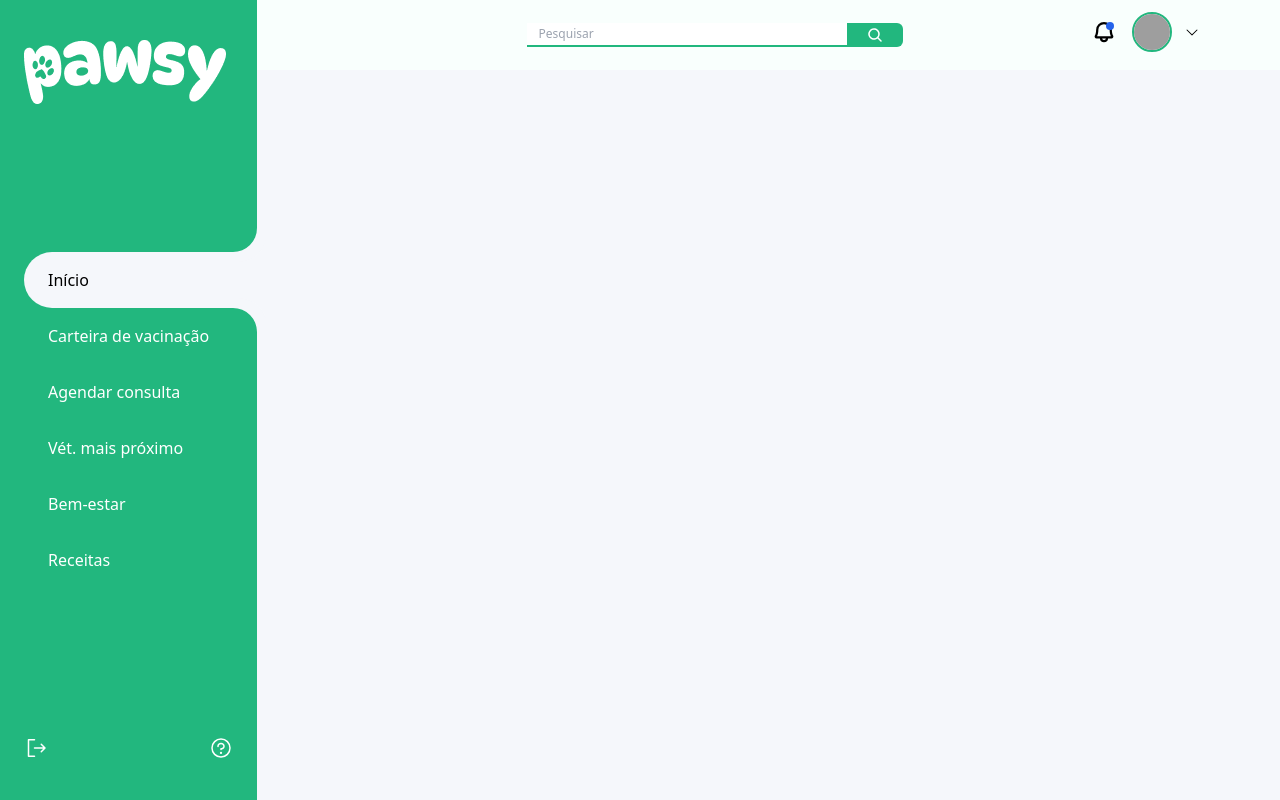
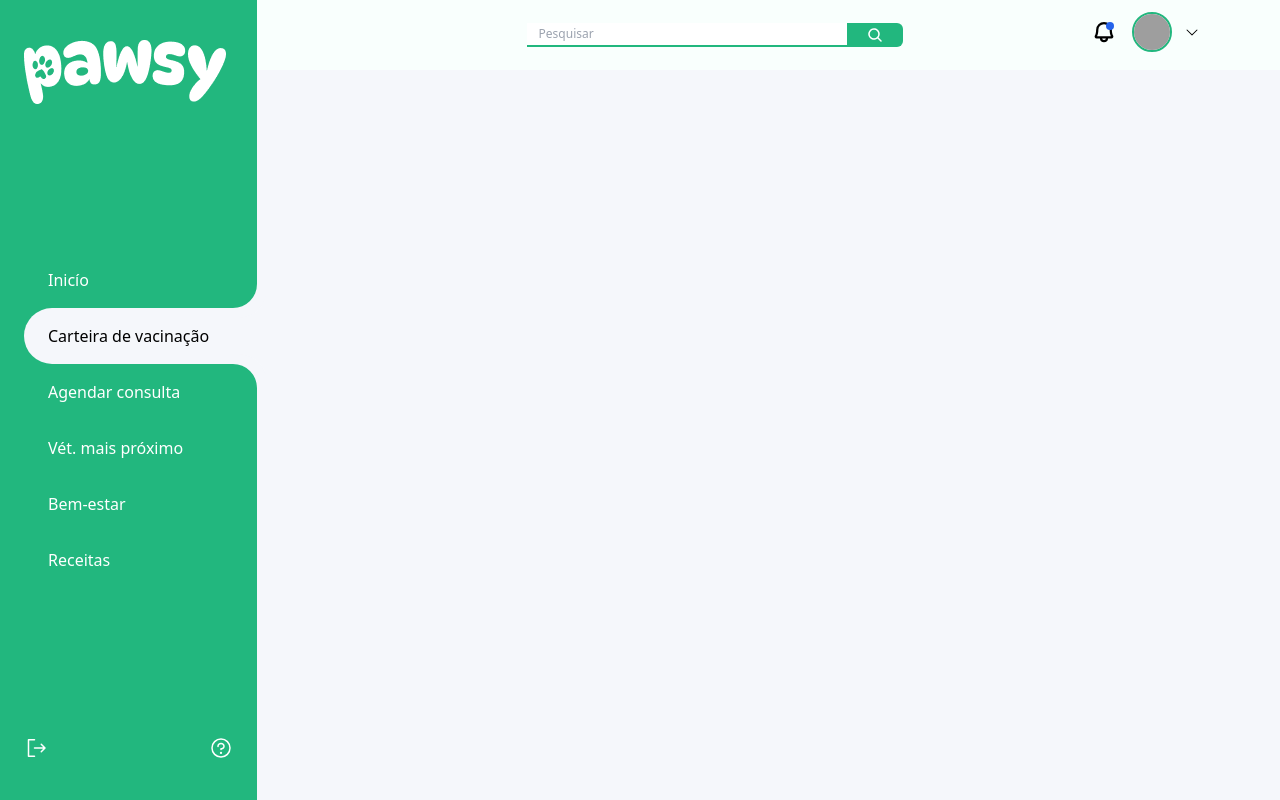
Before and after one commit to pawsy-oficial/pawsy, a React (Vite) app: page /tutor in a window 1280 px wide. Built offline with nearby package versions, Linux system fonts and the light colour scheme; grey boxes are pictures that could not be loaded.

Commit message:
refactor: ensure header component returns active state when match url pathname

```diff
--- a/src/components/Navbar.jsx
+++ b/src/components/Navbar.jsx
@@ -1,88 +1,131 @@
-import { Question, SignOut } from "@phosphor-icons/react"
-import Logo from "../img/logo.png"
+import { Question, SignOut } from "@phosphor-icons/react";
+import Logo from "../img/logo.png";
 
-export function NavbarTutor(props){
+export function NavbarTutor() {
   const pages = [
-        "Início",
-        "Carteira de vacinação",
-        "Agendar consulta",
-        "Vét. mais próximo",
-        "Bem-estar",
-        "Receitas",
-    ]
+    {
+      name: "Inicío",
+      pathname: "/clinic",
+    },
+    {
+      name: "Carteira de vacinação",
+      pathname: "/tutor",
+    },
+    {
+      name: "Agendar consulta",
+      pathname: "/consulta",
+    },
+    {
+      name: "Vét. mais próximo",
+      pathname: "/vets",
+    },
+    {
+      name: "Bem-estar",
+      pathname: "/bem-estar",
+    },
+    {
+      name: "Receitas",
+      pathname: "/receitas",
+    },
+  ];
 
-    return(
+  const isActive = (pathname) => {
+    return window?.location?.pathname === pathname;
+  };
+
+  return (
     <section className="bg-primary h-full min-h-screen sticky top-0 px-6 py-10 flex flex-col gap-16 justify-between">
       <div className="w-52">
-                <img src={Logo} alt="Logotipo PAWSY"/>
+        <img src={Logo} alt="Logotipo PAWSY" />
       </div>
 
       <nav className="flex flex-col w-[calc(100%+24px)] gap-4">
         <ul>
-                    {
-                        pages.map((page, index) => {
-                            return(
+          {pages.map((page, index) => {
+            return (
               <li
                 key={index}
-                                    className={`nav-link ${index == props.page && "bg-[#F5F7FB] !text-black f after:block before:block"}`}
+                className={`nav-link ${
+                  isActive(page.pathname)
+                    ? "bg-[#F5F7FB] !text-black f after:block before:block"
+                    : ""
+                }`}
               >
-                                    <a href="#" >
-                                        {page}
-                                    </a>
+                <a href={page.pathname}>{page.name}</a>
               </li>
-                            )
-                        })
-                    }
+            );
+          })}
         </ul>
       </nav>
       <div className="flex justify-between text-white">
         <span>
-                    <SignOut size={24} color="#fff"/>
+          <SignOut size={24} color="#fff" />
         </span>
         <span>
-                    <Question size={24} color="#fff"/>
+          <Question size={24} color="#fff" />
         </span>
       </div>
     </section>
-    )
+  );
 }
 
-export function NavbarClinic(props){
+export function NavbarClinic() {
   const pages = [
-        "Inicío",
-        "Agenda",
-        "Marketing",
-        "Pacientes",
-        "Perfil",
-    ]
+    {
+      name: "Inicío",
+      pathname: "/clinica",
+    },
+    {
+      name: "Agenda",
+      pathname: "/agenda",
+    },
+    {
+      name: "Marketing",
+      pathname: "/marketing",
+    },
+    {
+      name: "Pacientes",
+      pathname: "/pacientes",
+    },
+    {
+      name: "Perfil",
+      pathname: "/perfil",
+    },
+  ];
 
+  const isActive = (pathname) => {
+    return window?.location?.pathname === pathname;
+  };
 
-    return(
+  return (
     <section className="bg-primary h-full min-h-screen sticky top-0 px-6 py-10 flex flex-col gap-16 justify-between">
       <div className="w-52">
         <img src={Logo} />
       </div>
       <nav className="flex flex-col w-[calc(100%+24px)] gap-4">
-                {
-                    pages.map((page, index) => {
-                        return(
+        {pages.map((page, index) => {
+          return (
             <li
-                                className={`nav-link ${index == props.page && "bg-[#F5F7FB] !text-black f after:block before:block"}`}
+              key={index}
+              className={`nav-link ${
+                isActive(page.pathname)
+                  ? "bg-[#F5F7FB] !text-black f after:block before:block"
+                  : ""
+              }`}
             >
-                                {page}
+              <a href={page.pathname}>{page.name}</a>
             </li>
-                        )
-                    })
-                }
+          );
+        })}
       </nav>
       <div className="flex justify-between text-white">
         <span>
-                    <SignOut size={24} color="#fff"/>
+          <SignOut size={24} color="#fff" />
         </span>
         <span>
-                    <Question size={24} color="#fff"/>
+          <Question size={24} color="#fff" />
         </span>
       </div>
     </section>
-    )
+  );
 }
--- a/src/pages/tutor/Tutor.jsx
+++ b/src/pages/tutor/Tutor.jsx
@@ -1,13 +1,13 @@
 import { Header } from "../../components/header/Header";
 import { NavbarTutor } from "../../components/Navbar";
 
-export default function Tutor(){
-    return(
-        <main className="flex min-h-screen">
-            <NavbarTutor page={0}/>
-            <section className="flex-1">
-                <Header/>
-            </section>
-        </main>
-    )
+export default function Tutor() {
+  return (
+    <main className="flex min-h-screen">
+      <NavbarTutor />
+      <section className="flex-1">
+        <Header />
+      </section>
+    </main>
+  );
 }
```
Lines whose indentation alone changed are shown as unchanged.
